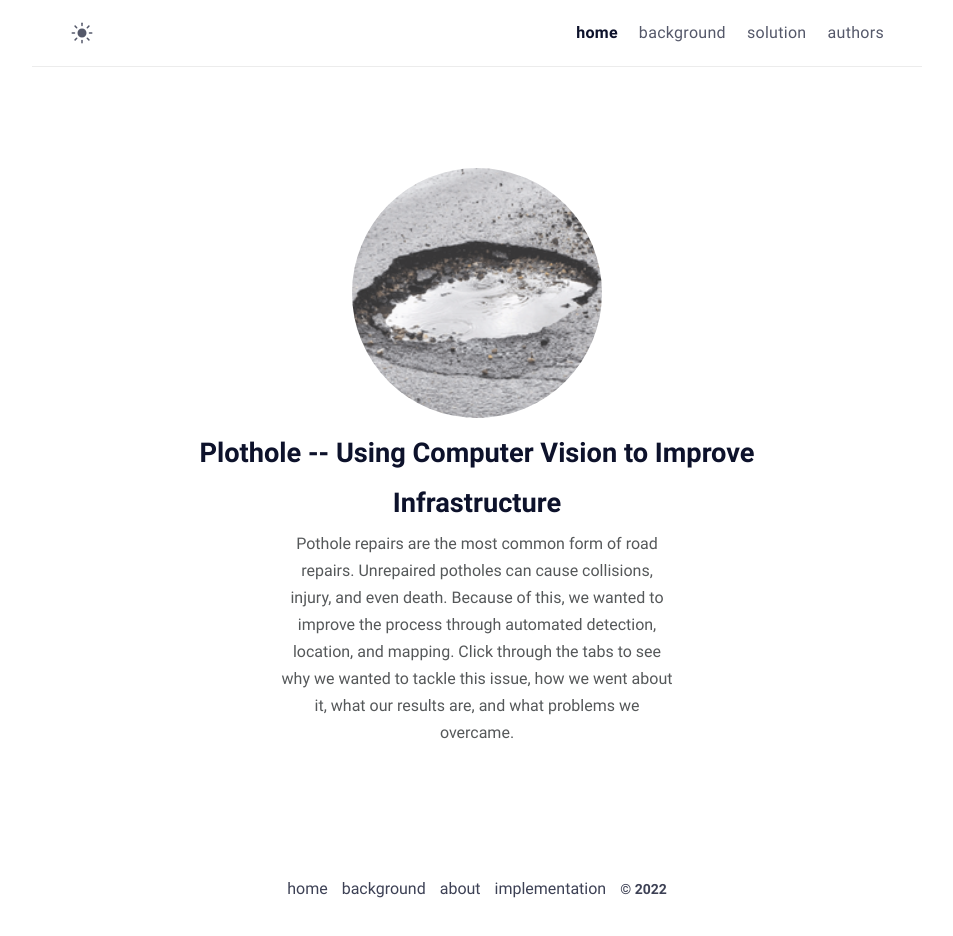
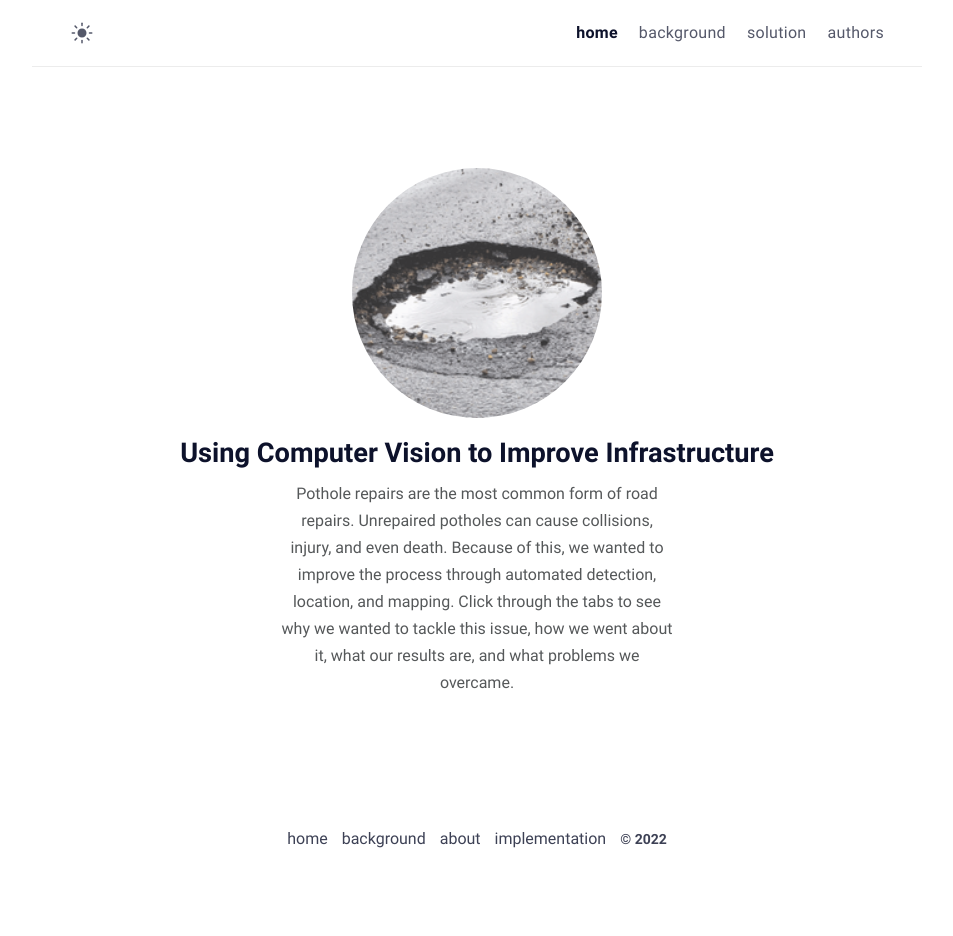
Before and after one commit to amorin5/amorin5.github.io, a Jekyll site: the page built from index.md, in a window 1280 px wide. Shown: the whole page, without its empty margins (163-1116 px from the left). Built offline with Jekyll 4.4.1, drawn with Linux system fonts in a browser that asks for light colours; after the commit the page ends 900 px from its top, so only the background shows below that.

Commit message:
formatting home page

```diff
--- a/_config.yml
+++ b/_config.yml
@@ -10,12 +10,9 @@
 
 # Profile settings
 author:
-  name: Plothole -- Using Computer Vision to Improve Infrastructure # author name
+  name: Using Computer Vision to Improve Infrastructure # author name
   bio: >- # tell to the world
-      Pothole repairs are the most common form of road repairs. Unrepaired potholes can cause collisions,
-      injury, and even death. Because of this, we wanted to improve the process through automated detection,
-      location, and mapping. Click through the tabs to see why we wanted to tackle this issue, how we went about it,
-      what our results are, and what problems we overcame.
+      Pothole repairs are the most common form of road repairs. Unrepaired potholes can cause collisions, injury, and even death. Because of this, we wanted to improve the process through automated detection, location, and mapping. Click through the tabs to see why we wanted to tackle this issue, how we went about it, what our results are, and what problems we overcame.
   avatar: /assets/img/potholeimg.png # avatar
 
 
```
